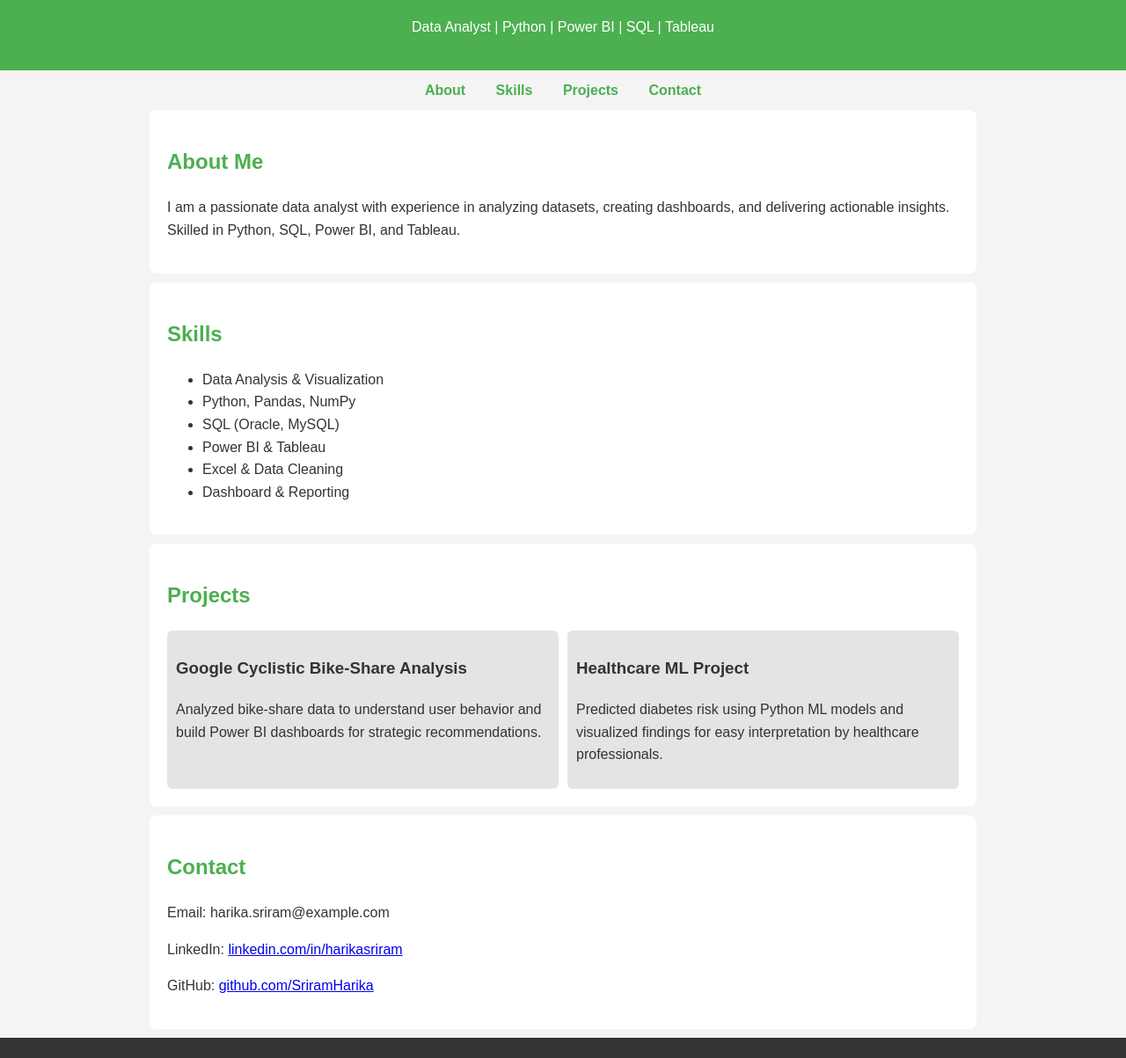
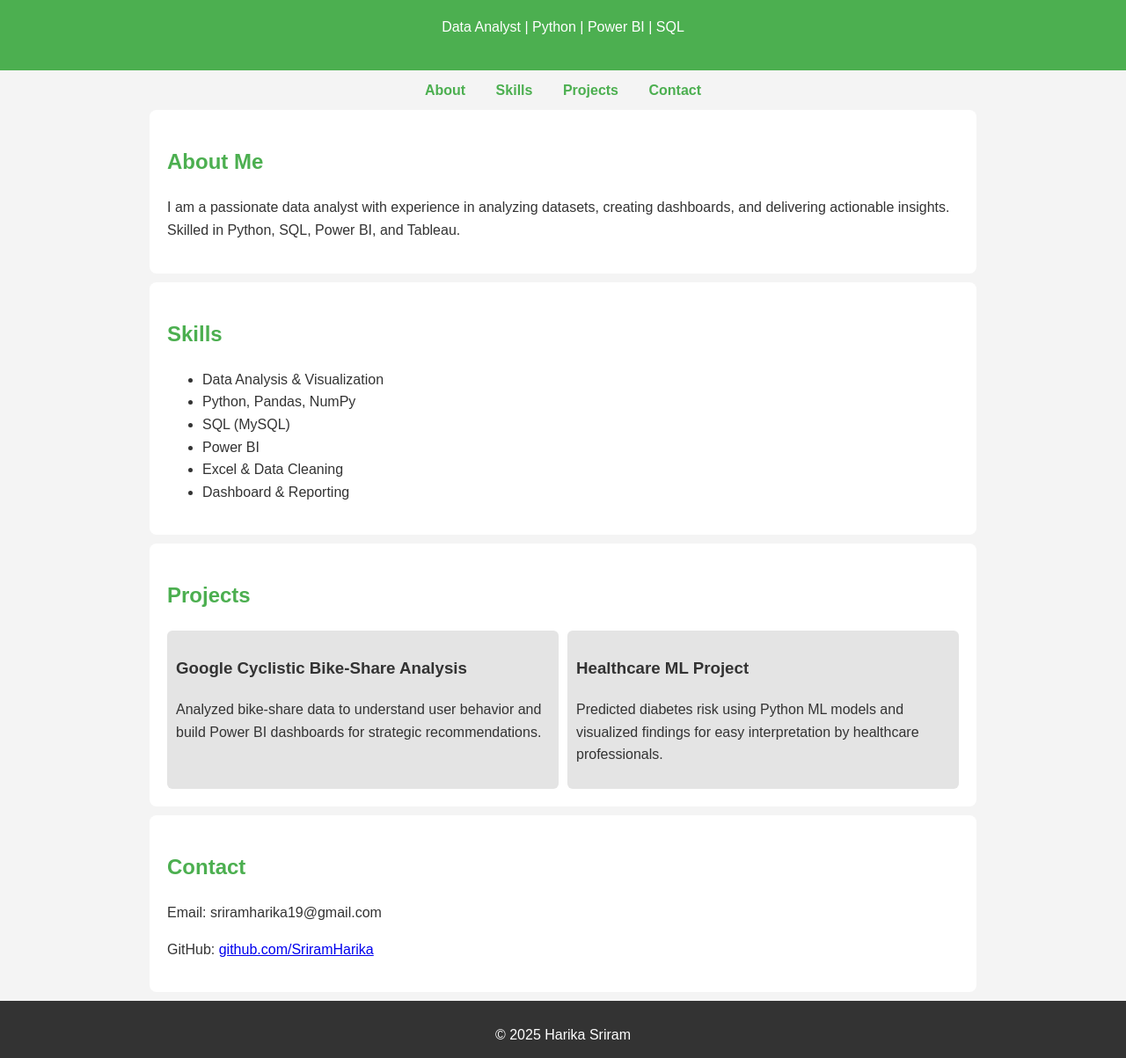
Before and after one commit to SriramHarika/sriramharika.github.io, a plain HTML site: page index.html in a window 1280 px wide. Shown: the part 96-1299 px from the top of the page at 88% size. Drawn offline with Linux system fonts and the light colour scheme.

Commit message:
Update index.html

```diff
--- a/index.html
+++ b/index.html
@@ -20,7 +20,7 @@
 
 <header>
   <h1>Harika Sriram</h1>
-  <p>Data Analyst | Python | Power BI | SQL | Tableau</p>
+  <p>Data Analyst | Python | Power BI | SQL </p>
 </header>
 
 <nav>
@@ -40,8 +40,8 @@
   <ul>
     <li>Data Analysis & Visualization</li>
     <li>Python, Pandas, NumPy</li>
-    <li>SQL (Oracle, MySQL)</li>
-    <li>Power BI & Tableau</li>
+    <li>SQL (MySQL)</li>
+    <li>Power BI </li>
     <li>Excel & Data Cleaning</li>
     <li>Dashboard & Reporting</li>
   </ul>
@@ -64,8 +64,7 @@
 
 <section id="contact">
   <h2>Contact</h2>
-  <p>Email: harika.sriram@example.com</p>
-  <p>LinkedIn: <a href="https://linkedin.com/in/harikasriram" target="_blank">linkedin.com/in/harikasriram</a></p>
+  <p>Email: sriramharika19@gmail.com</p>
   <p>GitHub: <a href="https://github.com/SriramHarika" target="_blank">github.com/SriramHarika</a></p>
 </section>
 
```
